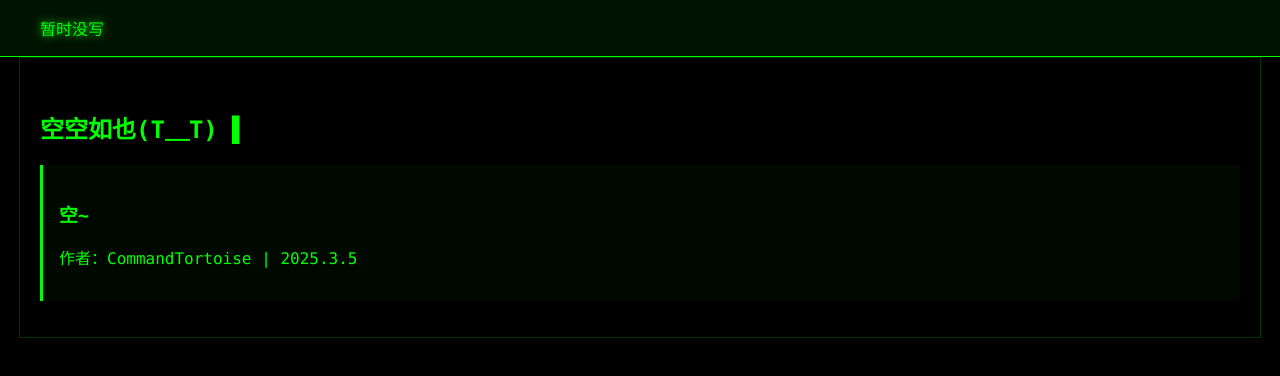
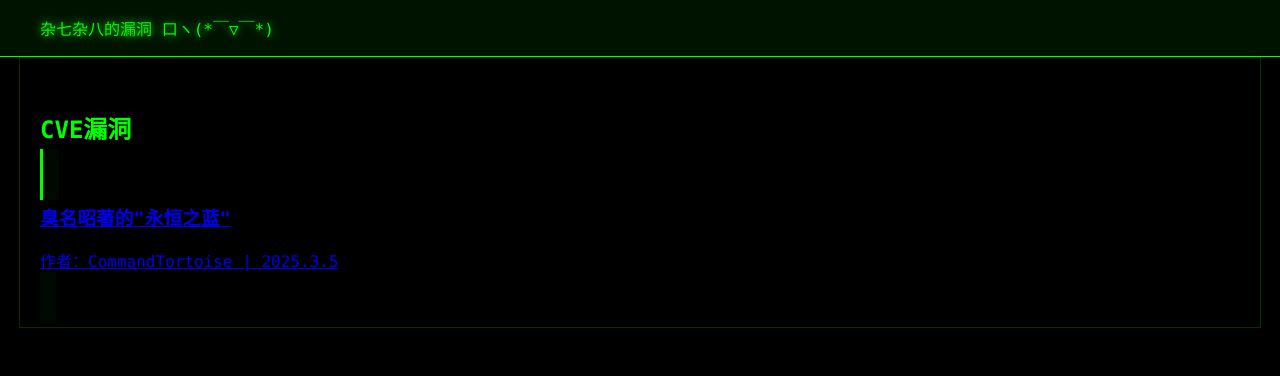
Before and after one commit to CommandTortoise/commandtortoise.github.io, a plain HTML site: page GH/gh.html in a window 1280 px wide. Drawn offline with Linux system fonts and the light colour scheme.

Commit message:
Update gh.html

```diff
--- a/GH/gh.html
+++ b/GH/gh.html
@@ -2,7 +2,7 @@
 <html lang="zh-CN">
 <head>
     <meta charset="UTF-8">
-    <title>1023论坛 ヾ(≧▽≦*)o</title>
+    <title>1023漏洞库 ヾ(≧▽≦*)o</title>
     <style>
         body {
             margin: 0;
@@ -73,17 +73,17 @@
     <canvas id="matrix"></canvas>
 
     <nav>
-        <a href="#" class="glow">暂时没写</a>
+        <a href="#" class="glow">杂七杂八的漏洞 口ヽ(*￣▽￣*)</a>
     </nav>
-
     <div class="container">
         <div class="post-list">
-            <h2>空空如也(T＿T) <span class="blink">▌</span></h2>
-            <div class="post-item">
-                <h3>空~</h3>
-                <p>作者：CommandTortoise | 2025.3.5 </p>
-            </div>
-
+            <h2>CVE漏洞</h2>
+            <a href="/GH/CVE/CVE-2017-0146" class="post-item">
+                <div class="post-item-content">
+                    <h3>臭名昭著的"永恒之蓝"</h3>
+                    <p>作者：CommandTortoise | 2025.3.5 </p>
+                </div>
+            </a>
         </div>
     </div>
 
```
